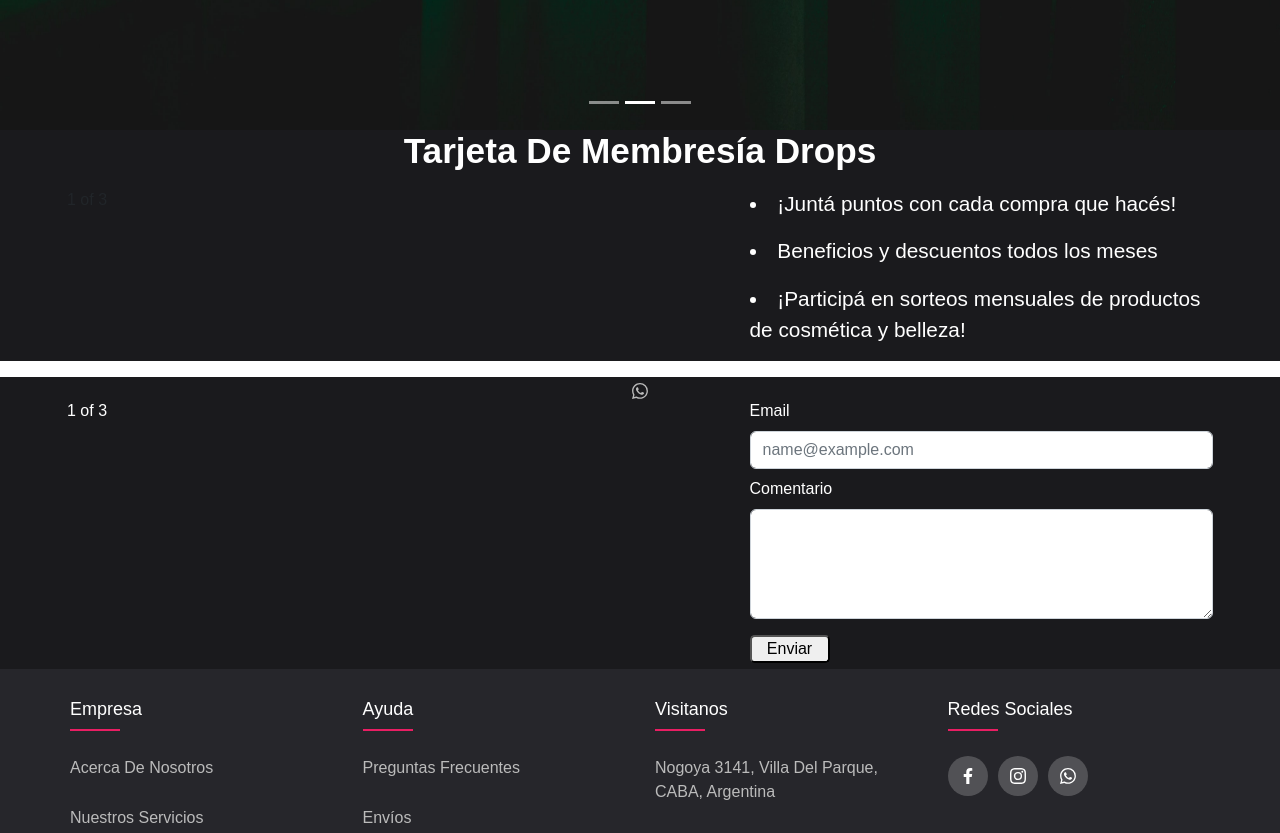
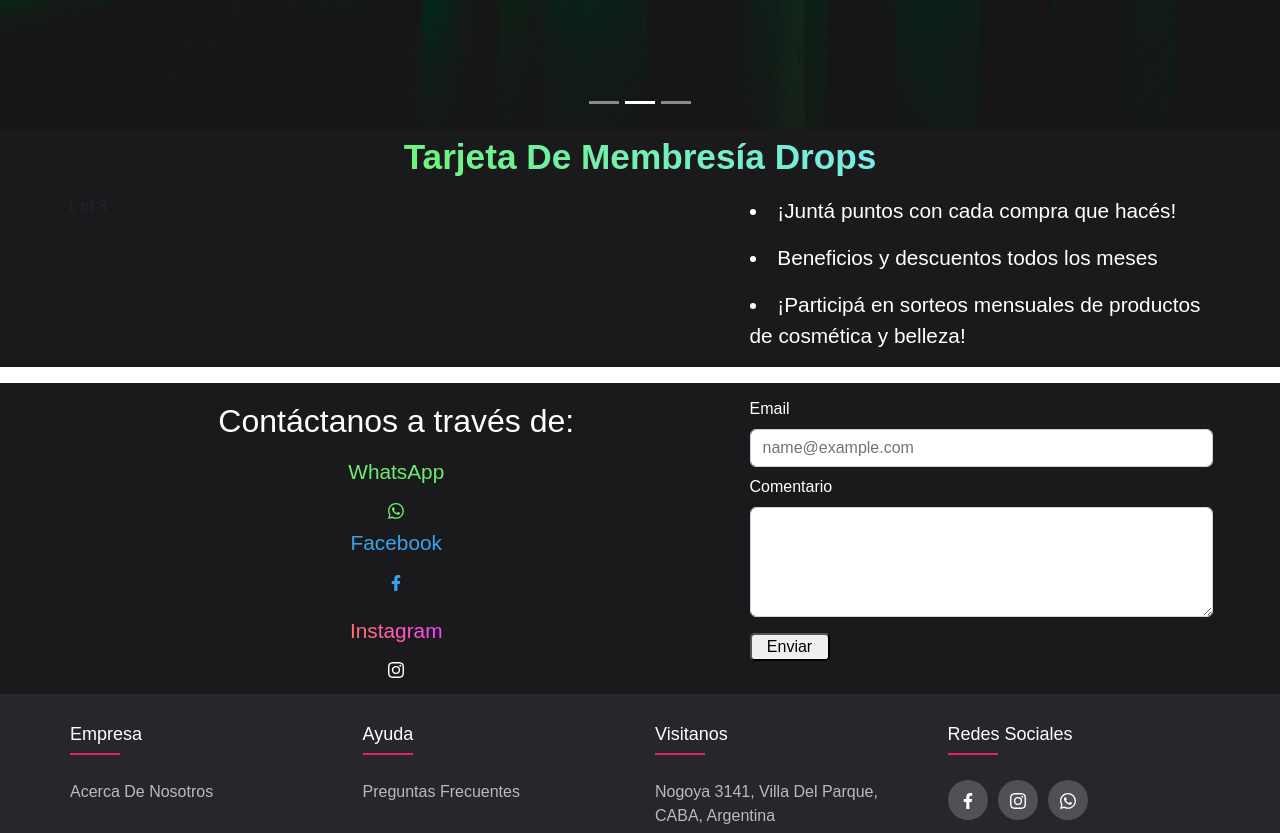
Before and after one commit to EzequielBobbio/DropsFront, a React (Create React App) app: page / in a window 1280 px wide. Shown: the part 740-1573 px from the top of the page. Built offline with nearby package versions, Linux system fonts and the light colour scheme.

Commit message:
Contact social media

```diff
--- a/src/Drops/Body/Contact/Contact.css
+++ b/src/Drops/Body/Contact/Contact.css
@@ -1,16 +1,17 @@
 .whatsappcontact {
     display: grid;
     place-content: center;
+    padding-top: 1rem;
   }
 
-.whatsappcontact:hover {
-    color: rgb(23, 220, 23);
+.whatsappcontact{
+    color: rgb(109, 236, 109);
 }
 
 .bar {
     background-color: #1a1a1d;
-    padding-top: 6px;
-    padding-bottom: 6px;
+    padding-top: 0.35rem;
+    padding-bottom: 1rem;
 }
 
  .letter-color {
@@ -25,6 +26,10 @@
     width: 5rem;
 }
 
+.email-padding {
+    padding-top: 0.5rem;
+}
+
 .letter-col {
     color: white;
 }
@@ -32,3 +37,54 @@
 .comment-position {
     padding-top: 0.5rem;
 }
+
+.whatsapp-contact-text {
+    font-size: 2rem;
+    display: flex;
+    justify-content: center;
+    padding-top: 0.5rem;
+}
+
+.social-media-name {
+    display: flex;
+    justify-content: center;
+    padding-top: 0.7rem;
+    font-size: 1.3rem;
+    text-transform: capitalize;
+}
+
+.whatsapp-color {
+    color: rgb(109, 236, 109);
+}
+.facebook-color {
+    color: rgb(59, 162, 236);
+    display: grid;
+    place-content: center;
+    padding-top: 0.5rem;
+    margin-bottom: 0.5rem;
+}
+.instagram-color {
+    background-image: linear-gradient(45deg, rgb(242, 15, 53), rgb(241, 94, 16), rgb(115, 21, 248),rgb(210, 15, 235));
+    -webkit-background-clip: text;
+    -ms-background-clip: text;
+    -moz-background-clip: text;
+    background-clip: text;
+    -ms-text-fill-color: transparent;
+    -moz-text-fill-color: transparent;
+    -webkit-text-fill-color: transparent;
+    filter: brightness(1.5);
+}
+
+.instagram-color {
+    display: grid;
+    place-content: center;
+    padding-top: 1rem;
+    background-color: linear-gradient(45deg, rgb(242, 15, 53), rgb(241, 94, 16), rgb(115, 21, 248),rgb(210, 15, 235));
+    -webkit-background-clip: text;
+    -ms-background-clip: text;
+    -moz-background-clip: text;
+    background-clip: text;
+    -ms-text-fill-color: transparent;
+    -moz-text-fill-color: transparent;
+    -webkit-text-fill-color: transparent;
+  }
--- a/src/Drops/Body/Contact/Contact.js
+++ b/src/Drops/Body/Contact/Contact.js
@@ -1,5 +1,7 @@
 import React from "react";
 import "./Contact.css";
+import { FaFacebookF } from "react-icons/fa";
+import { BsInstagram } from "react-icons/bs";
 import { BsWhatsapp } from "react-icons/bs";
 import Container from "react-bootstrap/Container";
 import Row from "react-bootstrap/Row";
@@ -15,6 +17,15 @@ class Contact extends React.Component {
     return (
       <>
         <div class="bar">
+          <Container className="letter-col">
+            <Row>
+              <Col xs={7}>
+                <div className='whatsapp-contact-text'>
+                  Contáctanos a través de:
+                </div>
+                <div className='social-media-name whatsapp-color'>
+                  WhatsApp
+                </div>
                 <a
                   class="whatsappcontact"
                   href="https://wa.me/5491130873144?text=Hola%2C%20quer%C3%ADa%20preguntar%20sobre..."
@@ -23,12 +34,32 @@ class Contact extends React.Component {
                 >
                   <BsWhatsapp />
                 </a>
-          <Container className="letter-col">
-            <Row>
-              <Col xs={7}>1 of 3</Col>
+                <div className='social-media-name facebook-color'>
+                  Facebook
+                </div>
+                <a
+                  class="facebook-color"
+                  href="https://wa.me/5491130873144?text=Hola%2C%20quer%C3%ADa%20preguntar%20sobre..."
+                  target="_blank"
+                  rel="noreferrer"
+                >
+                  <FaFacebookF />
+                </a>
+                <div className='social-media-name instagram-color'>
+                  Instagram
+                </div>
+                <a
+                  class="instagram-color"
+                  href="https://wa.me/5491130873144?text=Hola%2C%20quer%C3%ADa%20preguntar%20sobre..."
+                  target="_blank"
+                  rel="noreferrer"
+                >
+                  <BsInstagram />
+                </a>
+              </Col>
               <Col>
                 <Row>
-                  <Col>
+                  <Col className='email-padding'>
                     <label for="exampleFormControlInput1" class="form-label">
                       Email
                     </label>
@@ -42,7 +73,7 @@ class Contact extends React.Component {
                 </Row>
 
                 <Row>
-                  <Col className='comment-position'>
+                  <Col className="comment-position">
                     <label for="exampleFormControlTextarea1" class="form-label">
                       Comentario
                     </label>
--- a/src/Drops/Body/Drops-Cards/Drops-Cards.css
+++ b/src/Drops/Body/Drops-Cards/Drops-Cards.css
@@ -2,6 +2,10 @@
   background-color: #1a1a1d;
 }
 
+.limit-container {
+  display: flex;
+  justify-content: center;
+}
 h2 {
   font-size: 2.2rem;
   color: #ffffff;
@@ -9,19 +13,20 @@ h2 {
   margin-bottom: 1rem;
   font-weight: 600;
   position: relative;
-    display: flex;
-    justify-content: center;
-    align-items: center;
-    transition: background-image 10s steps(3) 500ms;
-    transition-delay: 2s;
+  display: inline-block;
 }
 
 h2:hover {
   cursor: pointer;
 }
 
-.h2-visual:hover {
-    background-image: linear-gradient(45deg, rgb(143, 235, 238), rgb(88, 249, 147));
+.h2-visual {
+  padding-top: 0.4rem;
+  background-image: linear-gradient(
+    45deg,
+    rgb(109, 244, 120),
+    rgb(123, 235, 239)
+  );
   -webkit-background-clip: text;
   -ms-background-clip: text;
   -moz-background-clip: text;
@@ -29,6 +34,18 @@ h2:hover {
   -ms-text-fill-color: transparent;
   -moz-text-fill-color: transparent;
   -webkit-text-fill-color: transparent;
+  transition: all 0.2s ease-in-out;
+}
+
+.h2-visual:hover {
+  background-image: linear-gradient(
+    45deg,
+    rgb(35, 247, 254),
+    rgb(22, 254, 107)
+  );
+  text-shadow: 1px 1px 18px rgb(35, 247, 254, 0.4),
+    1px 1px 8px rgb(22, 254, 107, 0.4);
+  transform: scale(1.1);
 }
 
 li {
@@ -36,5 +53,4 @@ li {
   font-size: 1.3rem;
   padding-bottom: 1rem;
   position: relative;
-
 }
--- a/src/Drops/Body/Drops-Cards/Drops-Cards.js
+++ b/src/Drops/Body/Drops-Cards/Drops-Cards.js
@@ -13,8 +13,10 @@ class Cards extends React.Component {
   render() {
     return (
       <>
-        <div className='container-drops-card'>
-          <h2 class='h2-visual'>Tarjeta de membresía Drops</h2>
+        <div className="container-drops-card">
+          <div className="limit-container">
+            <h2 class="h2-visual">Tarjeta de membresía Drops</h2>
+          </div>
           <Container>
             <Row>
               <Col xs={7}>1 of 3</Col>
@@ -24,7 +26,6 @@ class Cards extends React.Component {
                     <li>¡Juntá puntos con cada compra que hacés!</li>
                   </Col>
                 </Row>
-
                 <Row>
                   <Col>
                     <li>Beneficios y descuentos todos los meses</li>
@@ -32,17 +33,16 @@ class Cards extends React.Component {
                 </Row>
                 <Row>
                   <Col>
-                  <li>¡Participá en sorteos mensuales de productos de cosmética y belleza!</li>
+                    <li>
+                      ¡Participá en sorteos mensuales de productos de cosmética
+                      y belleza!
+                    </li>
                   </Col>
                 </Row>
               </Col>
             </Row>
           </Container>
-          <ul>
-
-
-
-          </ul>
+          <ul></ul>
         </div>
       </>
     );
```
Also changed, not shown: public/img/tarjeta.png (added). Lines whose indentation alone changed are shown as unchanged.
